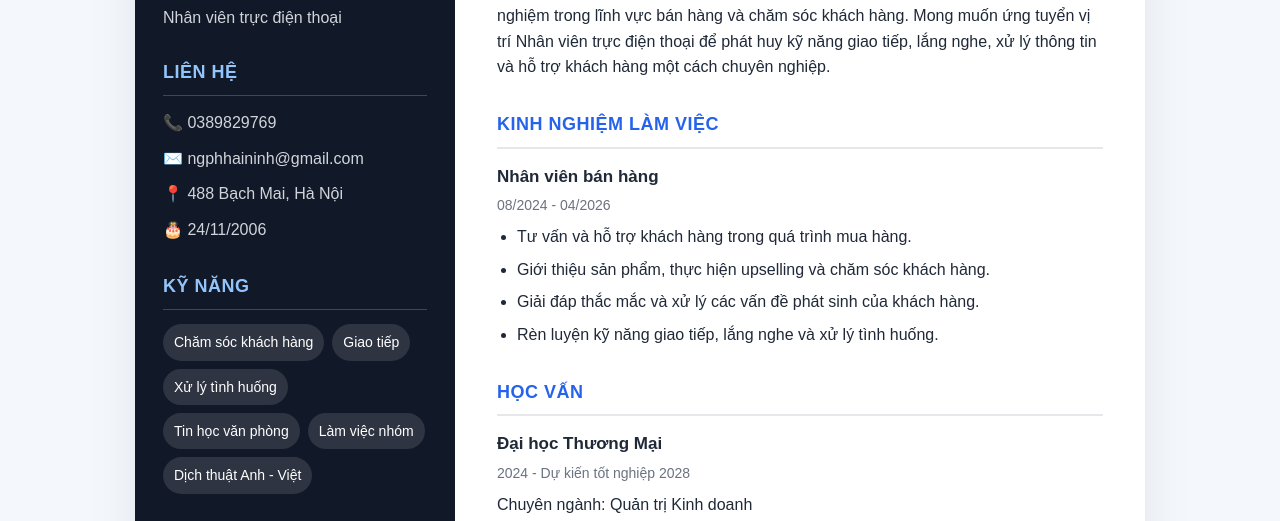
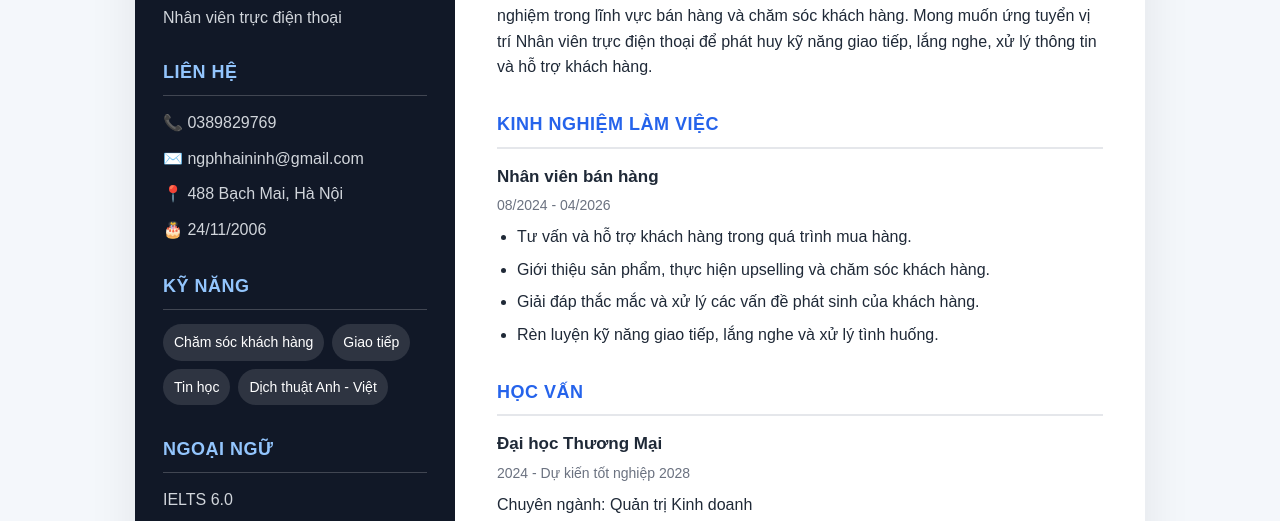
Before and after one commit to Ninhvn24/hani-studio, a plain HTML site: page index.html in a window 1280 px wide. Shown: the part 246-767 px from the top of the page. Drawn offline with Linux system fonts and the light colour scheme.

Commit message:
sửa tý làm gì căng

```diff
--- a/index.html
+++ b/index.html
@@ -203,9 +203,7 @@
           <div class="skills">
             <span class="skill">Chăm sóc khách hàng</span>
             <span class="skill">Giao tiếp</span>
-            <span class="skill">Xử lý tình huống</span>
-            <span class="skill">Tin học văn phòng</span>
-            <span class="skill">Làm việc nhóm</span>
+            <span class="skill">Tin học</span>
             <span class="skill">Dịch thuật Anh - Việt</span>
           </div>
         </div>
@@ -223,8 +221,7 @@
             Sinh viên chuyên ngành Quản trị Kinh doanh tại Đại học Thương Mại,
             có kinh nghiệm trong lĩnh vực bán hàng và chăm sóc khách hàng.
             Mong muốn ứng tuyển vị trí Nhân viên trực điện thoại để phát huy
-            kỹ năng giao tiếp, lắng nghe, xử lý thông tin và hỗ trợ khách hàng
-            một cách chuyên nghiệp.
+            kỹ năng giao tiếp, lắng nghe, xử lý thông tin và hỗ trợ khách hàng.
           </p>
         </div>
 
```
